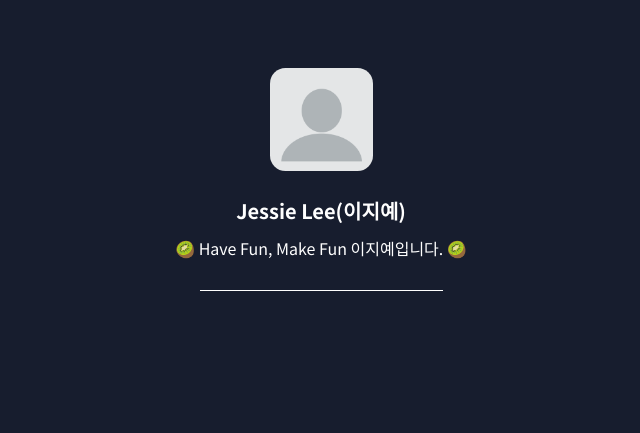
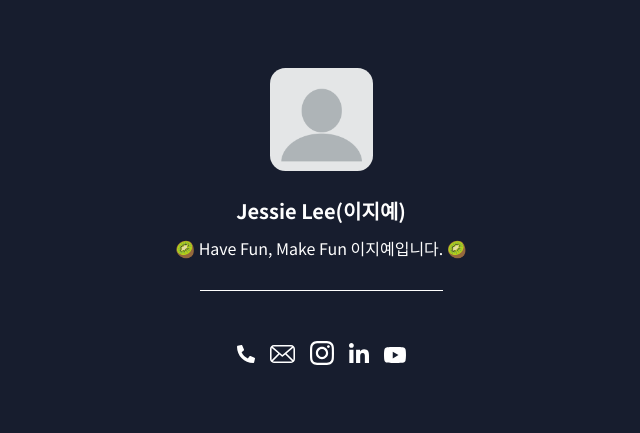
Before and after one commit to 100-hours-a-week/2-jessie-lee-profile_page, a plain HTML site: page index.html in a window 1280 px wide. Shown: the whole page, without its empty margins (319-959 px from the left). Drawn offline with Linux system fonts and the light colour scheme.

Commit message:
feat: 링크 연결

```diff
--- a/index.css
+++ b/index.css
@@ -58,3 +58,18 @@ body {
   background-color: #fff;
   margin: 30px auto 50px;
 }
+
+/* 외부 링크 (전화번호, 이메일, 인스타 등..) */
+.external {
+  display: flex;
+  flex-direction: row;
+  justify-content: center;
+  align-items: center;
+  flex-wrap: wrap;
+  max-width: 60%;
+  margin: 0 auto;
+  gap: 15px;
+}
+.external .link {
+  cursor: pointer;
+}
--- a/index.html
+++ b/index.html
@@ -16,6 +16,38 @@
         <p class="description">🥝 Have Fun, Make Fun 이지예입니다. 🥝</p>
       </article>
       <hr class="horizontal-rule" />
+      <article class="external">
+        <a id="phone" class="link" href="tel:01041103757">
+          <img src="/images/logo/telephone.svg" />
+        </a>
+        <a id="email" class="link" href="mailto:sije3757@gmail.com">
+          <img src="/images/logo/email.svg" />
+        </a>
+        <a
+          id="instagram"
+          class="link"
+          href="https://www.instagram.com/ji_yeeeah?igsh=MTkyc21rNWR2b2txYQ%3D%3D&utm_source=qr"
+          target="_blank"
+        >
+          <img src="/images/logo/instagram.svg" />
+        </a>
+        <a
+          id="linkedin"
+          class="link"
+          href="https://www.linkedin.com/in/jiye-lee-44565727a/"
+          target="_blank"
+        >
+          <img src="/images/logo/linkedin.svg" />
+        </a>
+        <a
+          id="youtube"
+          class="link"
+          href="https://youtube.com/@jiyesfree?si=KHHKFyIqMM4VVwMT"
+          target="_blank"
+        >
+          <img src="/images/logo/youtube.svg" />
+        </a>
+      </article>
     </section>
   </body>
 </html>
```
